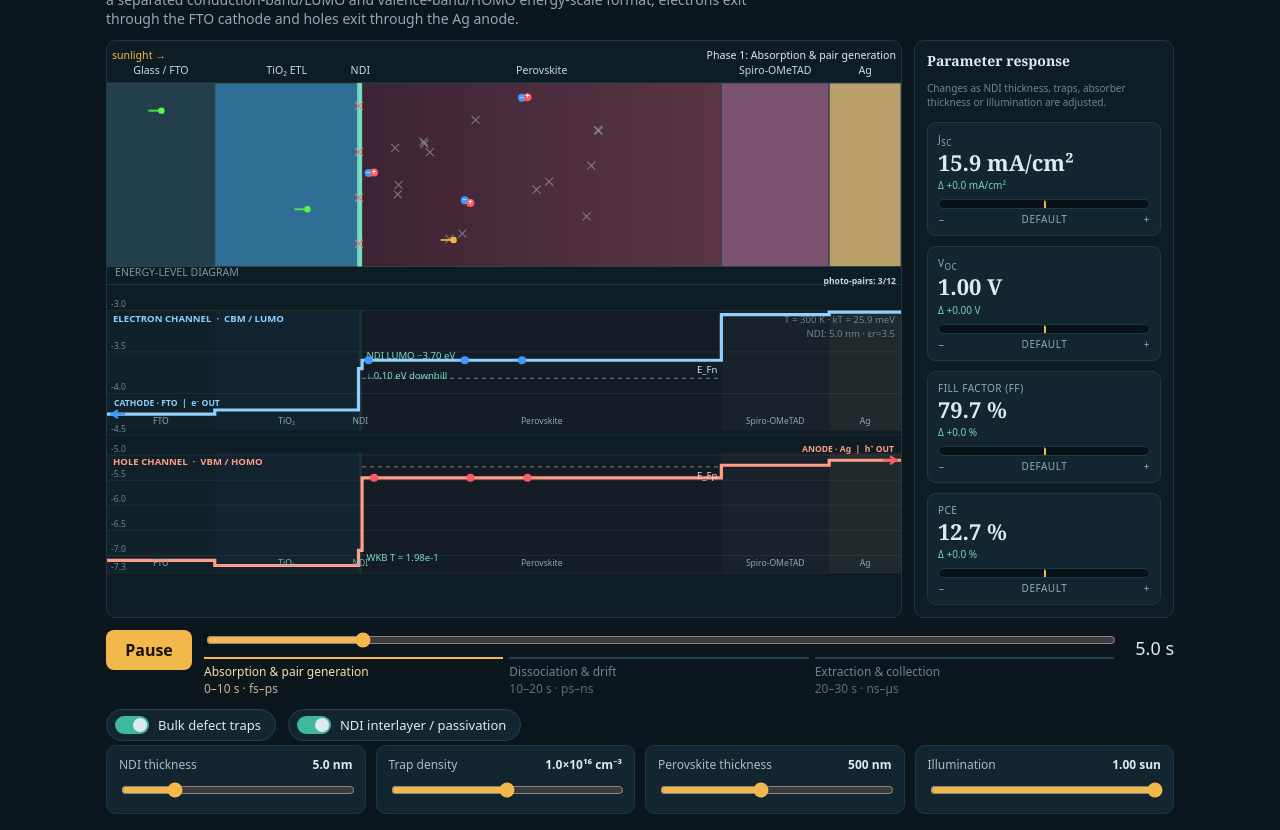
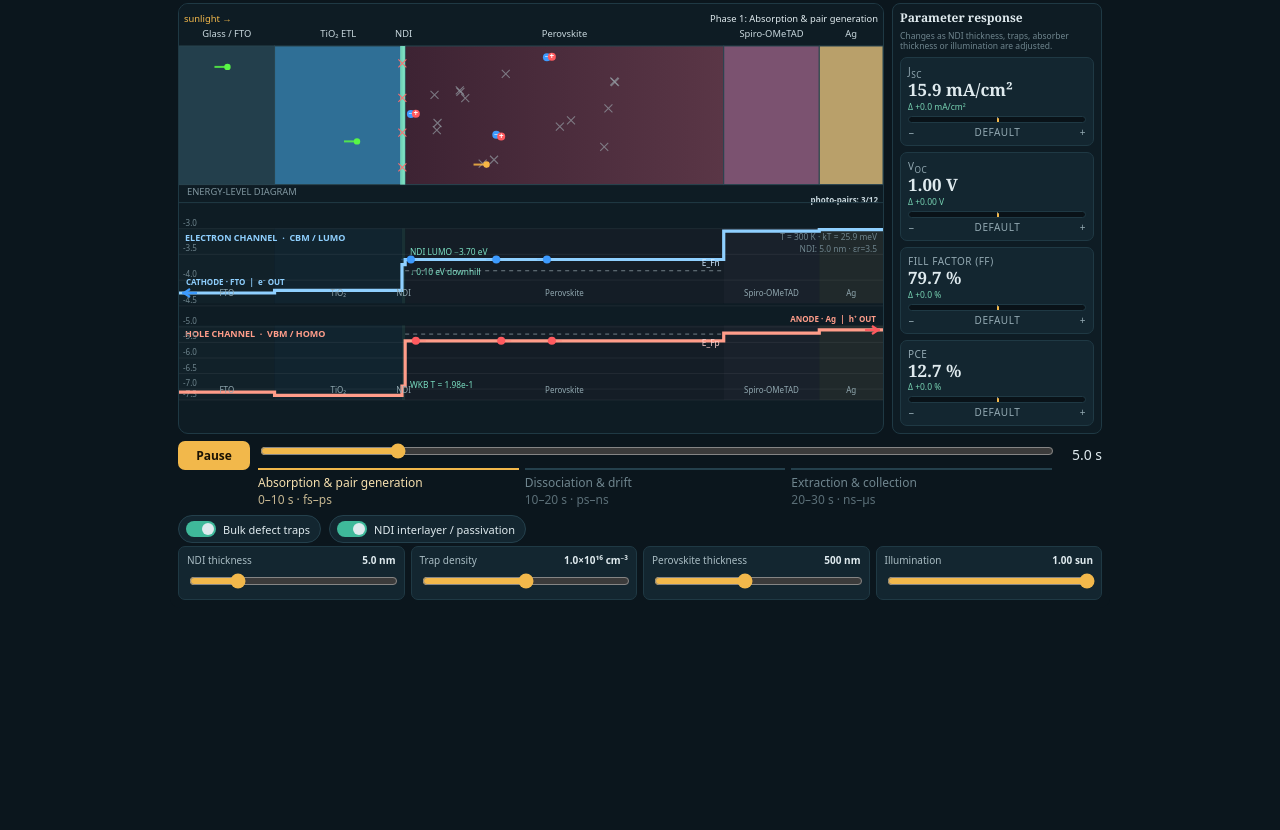
Before and after one commit to NonyLab-86/Perovskite-solar-Cell-Simulator, a plain HTML site: page index.html in a window 1280 px wide. Shown: the part 75-905 px from the top of the page. After the commit the page ends 800 px from the top, so only its background shows below. Drawn offline with Linux system fonts and the light colour scheme.

Commit message:
Refactor styles and layout in index.html

```diff
--- a/index.html
+++ b/index.html
@@ -74,50 +74,50 @@ SIMPLIFICATIONS / LIMITATIONS
   }
   *{box-sizing:border-box}
   body{margin:0;background:#0b161d;color:var(--text);font-family:system-ui,-apple-system,"Segoe UI",sans-serif}
-  .psc{max-width:1100px;margin:0 auto;padding:16px;background:#0b161d;border-radius:14px}
-  header h2{font:600 22px/1.2 Georgia,"Times New Roman",serif;margin:0 0 4px}
-  header p{margin:0 0 12px;color:var(--muted);font-size:14px;max-width:80ch}
-  .stage{display:grid;grid-template-columns:minmax(0,1fr) 260px;gap:12px;align-items:stretch}
+  .psc{max-width:940px;margin:0 auto;padding:8px;background:#0b161d;border-radius:10px}
+  header h2{font:600 18px/1.15 Georgia,"Times New Roman",serif;margin:0 0 2px}
+  header p{margin:0 0 6px;color:var(--muted);font-size:11px;max-width:80ch;line-height:1.25}
+  .stage{display:grid;grid-template-columns:minmax(0,1fr) 210px;gap:8px;align-items:stretch}
   .canvas-wrap{background:#0e1c24;border:1px solid #1f3944;border-radius:10px;overflow:hidden;min-width:0}
   canvas{display:block;width:100%;height:auto}
-  .response-panel{background:var(--panel2);border:1px solid #1f3944;border-radius:10px;padding:12px;display:flex;flex-direction:column;gap:10px;min-width:0}
-  .response-title{font:600 14px/1.2 Georgia,"Times New Roman",serif;color:var(--text);margin:0 0 2px}
-  .response-sub{font-size:10px;line-height:1.35;color:#6f858e;margin:0 0 3px}
-  .response-card{background:var(--panel);border:1px solid #1f3944;border-radius:9px;padding:9px 10px}
+  .response-panel{background:var(--panel2);border:1px solid #1f3944;border-radius:8px;padding:7px;display:flex;flex-direction:column;gap:6px;min-width:0}
+  .response-title{font:600 12px/1.15 Georgia,"Times New Roman",serif;color:var(--text);margin:0}
+  .response-sub{font-size:8.5px;line-height:1.2;color:#6f858e;margin:0}
+  .response-card{background:var(--panel);border:1px solid #1f3944;border-radius:7px;padding:6px 7px}
   .response-card span{display:block;color:var(--muted);font-size:10px;text-transform:uppercase;letter-spacing:.05em}
-  .response-card b{display:block;font:600 22px/1.1 Georgia,"Times New Roman",serif;font-variant-numeric:tabular-nums;margin-top:2px}
-  .response-delta{font-size:10px;margin-top:4px;color:#8ea3ab;font-variant-numeric:tabular-nums}
+  .response-card b{display:block;font:600 17px/1.05 Georgia,"Times New Roman",serif;font-variant-numeric:tabular-nums;margin-top:1px}
+  .response-delta{font-size:8.5px;margin-top:2px;color:#8ea3ab;font-variant-numeric:tabular-nums}
   .response-delta.pos{color:#77d2b2}.response-delta.neg{color:#ff999c}
-  .response-track{position:relative;height:10px;background:#091218;border-radius:7px;margin-top:7px;overflow:hidden;border:1px solid #1f3944}
+  .response-track{position:relative;height:7px;background:#091218;border-radius:6px;margin-top:4px;overflow:hidden;border:1px solid #1f3944}
   .response-track:before{content:"";position:absolute;left:50%;top:0;bottom:0;width:1px;background:#6a7e86}
-  .response-fill{position:absolute;top:1px;height:8px;border-radius:6px;background:var(--gold);min-width:2px}
+  .response-fill{position:absolute;top:1px;height:5px;border-radius:5px;background:var(--gold);min-width:2px}
   .response-fill.neg{background:#ff7a7f}
-  .response-scale{display:flex;justify-content:space-between;font-size:8px;color:#607780;margin-top:3px}
+  .response-scale{display:flex;justify-content:space-between;font-size:7px;color:#607780;margin-top:2px}
 
-  .row{display:flex;gap:12px;align-items:flex-start;margin-top:12px;flex-wrap:wrap}
+  .row{display:flex;gap:8px;align-items:flex-start;margin-top:7px;flex-wrap:wrap}
   button,input{font:inherit}
   button{color:inherit;cursor:pointer}
   button:focus-visible,input:focus-visible{outline:2px solid var(--gold);outline-offset:2px}
-  .play{background:var(--gold);color:#1a1204;border:0;border-radius:8px;padding:9px 18px;font-weight:700;min-width:86px}
+  .play{background:var(--gold);color:#1a1204;border:0;border-radius:7px;padding:6px 12px;font-weight:700;min-width:72px;font-size:12px}
   .scrub{flex:1;min-width:230px}
   .scrub input{width:100%;accent-color:var(--gold)}
   .phase-grid{display:grid;grid-template-columns:repeat(3,1fr);gap:6px;font-size:12px;color:#6f858e;margin-top:4px}
   .phase-grid span{border-top:2px solid #24404c;padding-top:4px}
   .phase-grid em{display:block;font-style:normal;opacity:.8}
   .phase-grid .on{border-color:var(--gold);color:#f5dfae}
-  .clock{font-variant-numeric:tabular-nums;font-size:18px;padding-top:6px;min-width:48px;text-align:right}
-  .sw{display:flex;align-items:center;gap:9px;background:var(--panel);border:1px solid var(--line);border-radius:999px;padding:6px 14px 6px 8px;font-size:13px}
-  .sw i{width:34px;height:18px;border-radius:9px;background:#33505c;position:relative;transition:background .2s}
-  .sw i:after{content:"";position:absolute;top:2px;left:2px;width:14px;height:14px;border-radius:50%;background:#dfeaee;transition:transform .2s}
-  .sw.on i{background:var(--green)}.sw.on i:after{transform:translateX(16px)}
-  .control-grid{display:grid;grid-template-columns:repeat(4,minmax(150px,1fr));gap:10px;width:100%;margin-top:4px}
-  .ctrl{background:var(--panel);border:1px solid #1f3944;border-radius:10px;padding:10px 12px}
-  .ctrl label{display:flex;justify-content:space-between;gap:10px;color:#a9bcc3;font-size:12px;margin-bottom:7px}
+  .clock{font-variant-numeric:tabular-nums;font-size:14px;padding-top:4px;min-width:42px;text-align:right}
+  .sw{display:flex;align-items:center;gap:7px;background:var(--panel);border:1px solid var(--line);border-radius:999px;padding:5px 10px 5px 7px;font-size:11px}
+  .sw i{width:30px;height:16px;border-radius:8px;background:#33505c;position:relative;transition:background .2s;flex:0 0 auto}
+  .sw i:after{content:"";position:absolute;top:2px;left:2px;width:12px;height:12px;border-radius:50%;background:#dfeaee;transition:transform .2s}
+  .sw.on i{background:var(--green)}.sw.on i:after{transform:translateX(14px)}
+  .control-grid{display:grid;grid-template-columns:repeat(4,minmax(120px,1fr));gap:6px;width:100%;margin-top:3px}
+  .ctrl{background:var(--panel);border:1px solid #1f3944;border-radius:7px;padding:6px 8px}
+  .ctrl label{display:flex;justify-content:space-between;gap:6px;color:#a9bcc3;font-size:10px;margin-bottom:4px}
   .ctrl b{color:var(--text);font-variant-numeric:tabular-nums}
-  .ctrl input[type=range]{width:100%;accent-color:var(--gold)}
-  .note{font-size:11px;color:#6f858e;margin-top:10px;line-height:1.4}
-  @media(max-width:850px){.stage{grid-template-columns:1fr}.response-panel{display:grid;grid-template-columns:repeat(2,minmax(0,1fr));gap:9px}.response-title,.response-sub{grid-column:1/-1}.control-grid{grid-template-columns:repeat(2,minmax(0,1fr))}}
-  @media(max-width:540px){.psc{padding:10px}.response-panel{grid-template-columns:1fr}.control-grid{grid-template-columns:1fr}.phase-grid{font-size:10px}}
+  .ctrl input[type=range]{width:100%;accent-color:var(--gold);height:14px}
+  .note{font-size:9px;color:#6f858e;margin-top:6px;line-height:1.25}
+  @media(max-width:850px){.stage{grid-template-columns:1fr}.response-panel{display:grid;grid-template-columns:repeat(2,minmax(0,1fr));gap:6px}.response-title,.response-sub{grid-column:1/-1}.control-grid{grid-template-columns:repeat(2,minmax(0,1fr))}}
+  @media(max-width:540px){.psc{padding:6px}.response-panel{grid-template-columns:1fr}.control-grid{grid-template-columns:1fr}.phase-grid{font-size:9px}}
   @media(prefers-reduced-motion:reduce){.sw i,.sw i:after{transition:none}}
 </style>
 </head>
@@ -709,7 +709,7 @@ function updateUI(){
 function resize(){
   const wrap=app.querySelector('.canvas-wrap');
   const W=Math.max(320,wrap.clientWidth||app.clientWidth-280);
-  const H=Math.min(720,Math.max(500,W*0.70));
+  const H=Math.min(500,Math.max(420,W*0.52));
   const d=window.devicePixelRatio||1;
   cv.width=Math.round(W*d);cv.height=Math.round(H*d);cv.style.width=W+'px';cv.style.height=H+'px';
 }
```
